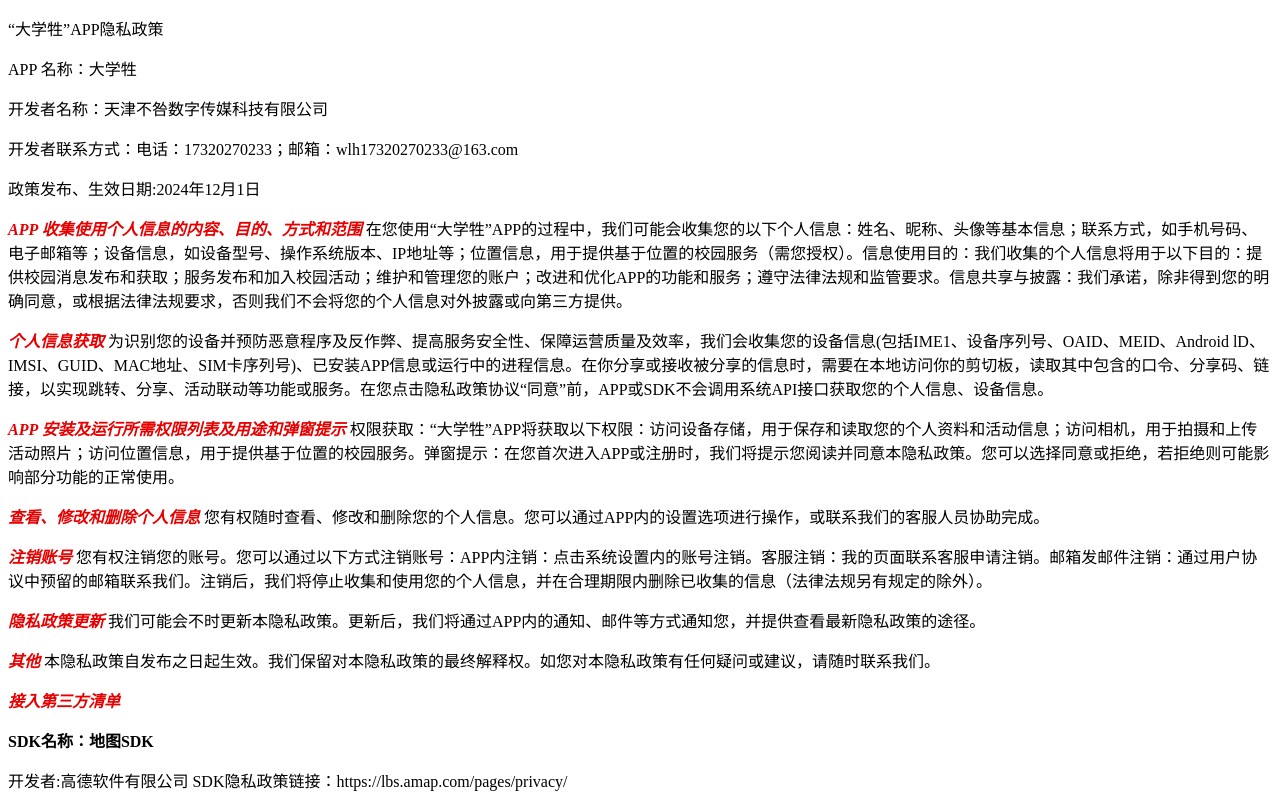
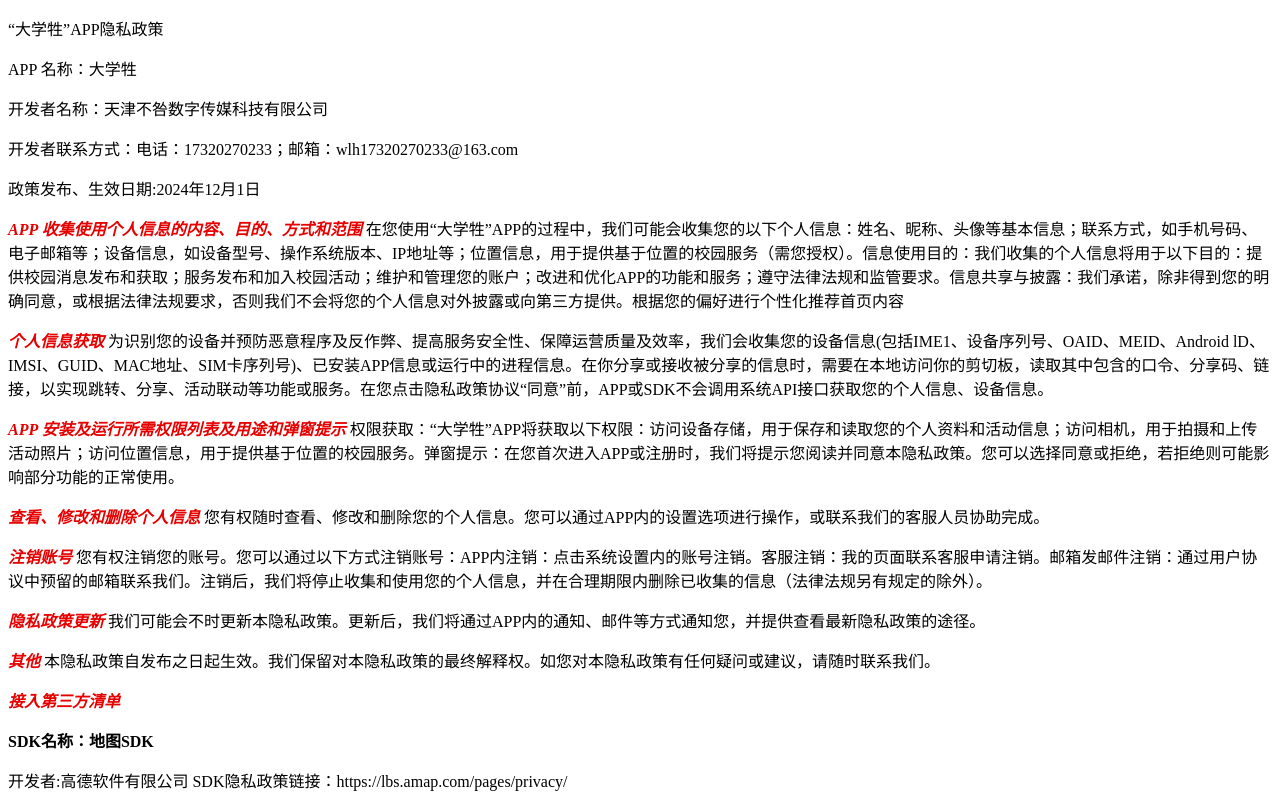
Before and after one commit to drZhaoJingxin/Privacy_Agreement.github.io, a plain HTML site: page index.html in a window 1280 px wide. Shown: the top 800 px of the page. Drawn offline with Linux system fonts and the light colour scheme.

Commit message:
Update index.html
根据您的偏好进行个性化推荐首页内容

```diff
--- a/index.html
+++ b/index.html
@@ -16,7 +16,7 @@
 		<strong style="color: rgb(230, 0, 0);">
 			<em>APP 收集使用个人信息的内容、目的、方式和范围</em>
 		</strong>
-		在您使用“大学牲”APP的过程中，我们可能会收集您的以下个人信息：姓名、昵称、头像等基本信息；联系方式，如手机号码、电子邮箱等；设备信息，如设备型号、操作系统版本、IP地址等；位置信息，用于提供基于位置的校园服务（需您授权）。信息使用目的：我们收集的个人信息将用于以下目的：提供校园消息发布和获取；服务发布和加入校园活动；维护和管理您的账户；改进和优化APP的功能和服务；遵守法律法规和监管要求。信息共享与披露：我们承诺，除非得到您的明确同意，或根据法律法规要求，否则我们不会将您的个人信息对外披露或向第三方提供。
+		在您使用“大学牲”APP的过程中，我们可能会收集您的以下个人信息：姓名、昵称、头像等基本信息；联系方式，如手机号码、电子邮箱等；设备信息，如设备型号、操作系统版本、IP地址等；位置信息，用于提供基于位置的校园服务（需您授权）。信息使用目的：我们收集的个人信息将用于以下目的：提供校园消息发布和获取；服务发布和加入校园活动；维护和管理您的账户；改进和优化APP的功能和服务；遵守法律法规和监管要求。信息共享与披露：我们承诺，除非得到您的明确同意，或根据法律法规要求，否则我们不会将您的个人信息对外披露或向第三方提供。根据您的偏好进行个性化推荐首页内容
 	</p>
 	<p>
 		<strong style="color: rgb(230, 0, 0);">
```
